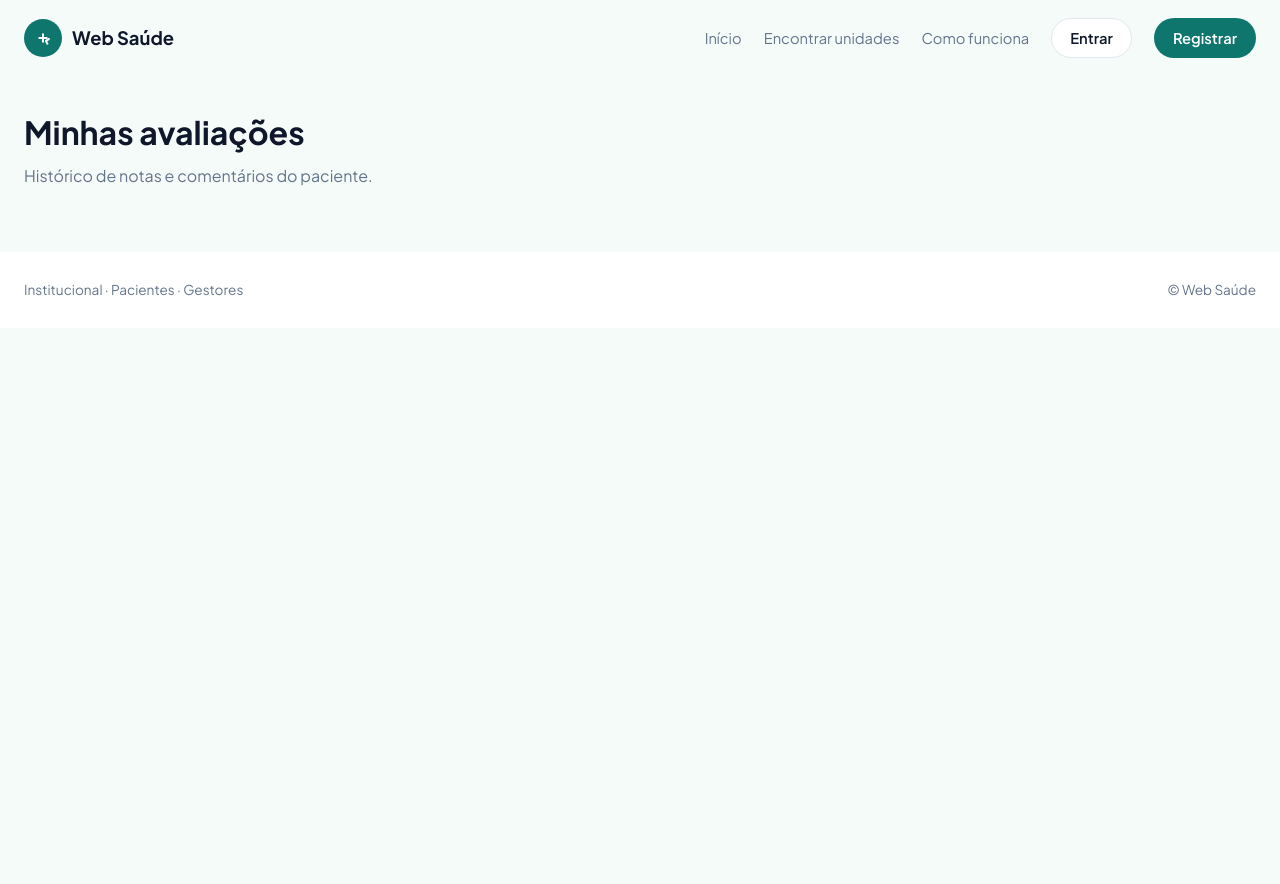
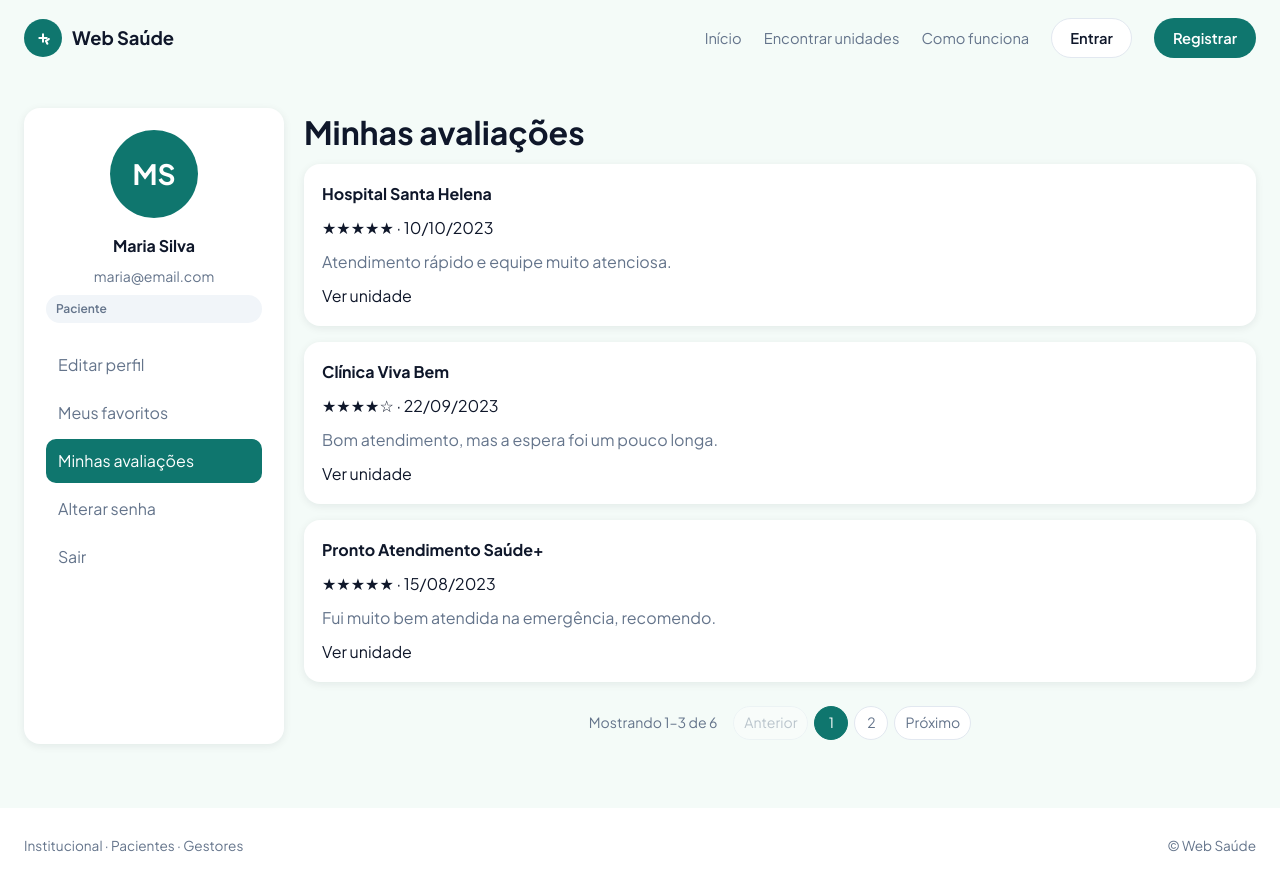
Before and after one commit to WebSaudeApp/web-saude-interface, a Next.js app: page /reviews in a window 1280 px wide. Before the commit the page ends 800 px from the top, so only its background shows below. Built offline with nearby package versions, Linux system fonts and the light colour scheme.

Commit message:
feat(#12): implementa histórico de avaliações do paciente

```diff
--- /dev/null
+++ b/src/configs/MinhasAvaliacoes.ts
@@ -0,0 +1,48 @@
+import type { MinhaAvaliacao } from "@/types/Entities";
+
+const minhasAvaliacoesMock: MinhaAvaliacao[] = [
+  {
+    id: "1",
+    unidadeId: "1",
+    rating: 5,
+    comment: "Atendimento rápido e equipe muito atenciosa.",
+    createdAt: "2023-10-10",
+  },
+  {
+    id: "2",
+    unidadeId: "2",
+    rating: 4,
+    comment: "Bom atendimento, mas a espera foi um pouco longa.",
+    createdAt: "2023-09-22",
+  },
+  {
+    id: "3",
+    unidadeId: "3",
+    rating: 5,
+    comment: "Fui muito bem atendida na emergência, recomendo.",
+    createdAt: "2023-08-15",
+  },
+  {
+    id: "4",
+    unidadeId: "4",
+    rating: 5,
+    comment: "Estrutura excelente e médicos muito capacitados.",
+    createdAt: "2023-07-30",
+  },
+  {
+    id: "5",
+    unidadeId: "5",
+    rating: 4,
+    comment: "Consulta tranquila, ambiente agradável.",
+    createdAt: "2023-06-18",
+  },
+  {
+    id: "6",
+    unidadeId: "6",
+    rating: 5,
+    comment: "Equipe atenciosa do início ao fim.",
+    createdAt: "2023-05-02",
+  },
+];
+
+export default minhasAvaliacoesMock;
--- /dev/null
+++ b/src/lib/date.ts
@@ -0,0 +1,4 @@
+export function formatDate(value: string) {
+  const [year, month, day] = value.split("-");
+  return `${day}/${month}/${year}`;
+}
--- /dev/null
+++ b/src/lib/stars.ts
@@ -0,0 +1,3 @@
+export function formatStars(rating: number) {
+  return "★".repeat(rating) + "☆".repeat(5 - rating);
+}
--- a/src/pages/reviews.tsx
+++ b/src/pages/reviews.tsx
@@ -1,10 +1,66 @@
-import PagePlaceholder from "@/components/common/PagePlaceholder";
+import { useState } from "react";
+import Head from "next/head";
+import Link from "next/link";
+import AccountSidebar from "@/components/layouts/AccountSidebar";
+import Pagination from "@/components/search/Pagination";
+import { publicRoutes } from "@/configs/Routes";
+import minhasAvaliacoesMock from "@/configs/MinhasAvaliacoes";
+import unidadesDestaque from "@/configs/UnidadesDestaque";
+import { formatDate } from "@/lib/date";
+import { formatStars } from "@/lib/stars";
+
+const PAGE_SIZE = 3;
 
 export default function AvaliacoesPage() {
+  const [page, setPage] = useState(1);
+
+  const start = (page - 1) * PAGE_SIZE;
+  const pageItems = minhasAvaliacoesMock.slice(start, start + PAGE_SIZE);
+
   return (
-    <PagePlaceholder
-      title="Minhas avaliações"
-      description="Histórico de notas e comentários do paciente."
-    />
+    <>
+      <Head>
+        <title>Web Saúde — Minhas avaliações</title>
+      </Head>
+      <div className="account">
+        <AccountSidebar />
+        <section>
+          <h1 className="section-title">Minhas avaliações</h1>
+          {minhasAvaliacoesMock.length === 0 ? (
+            <p className="center-note">Você ainda não fez nenhuma avaliação.</p>
+          ) : (
+            <div className="list">
+              {pageItems.map((avaliacao) => {
+                const unidade = unidadesDestaque.find(
+                  (item) => item.id === avaliacao.unidadeId,
+                );
+
+                return (
+                  <article className="card info-card" key={avaliacao.id}>
+                    <b>{unidade?.name ?? "Unidade não encontrada"}</b>
+                    <div>
+                      {formatStars(avaliacao.rating)} ·{" "}
+                      {formatDate(avaliacao.createdAt)}
+                    </div>
+                    <p>{avaliacao.comment}</p>
+                    {unidade ? (
+                      <Link href={publicRoutes.unitDetails(unidade.id)}>
+                        Ver unidade
+                      </Link>
+                    ) : null}
+                  </article>
+                );
+              })}
+              <Pagination
+                page={page}
+                total={minhasAvaliacoesMock.length}
+                pageSize={PAGE_SIZE}
+                onPageChange={setPage}
+              />
+            </div>
+          )}
+        </section>
+      </div>
+    </>
   );
 }
```
Also changed, not shown: src/components/details/UnidadeDetails.tsx (+3 -10 lines), src/types/Entities.ts (+8 -0 lines).
